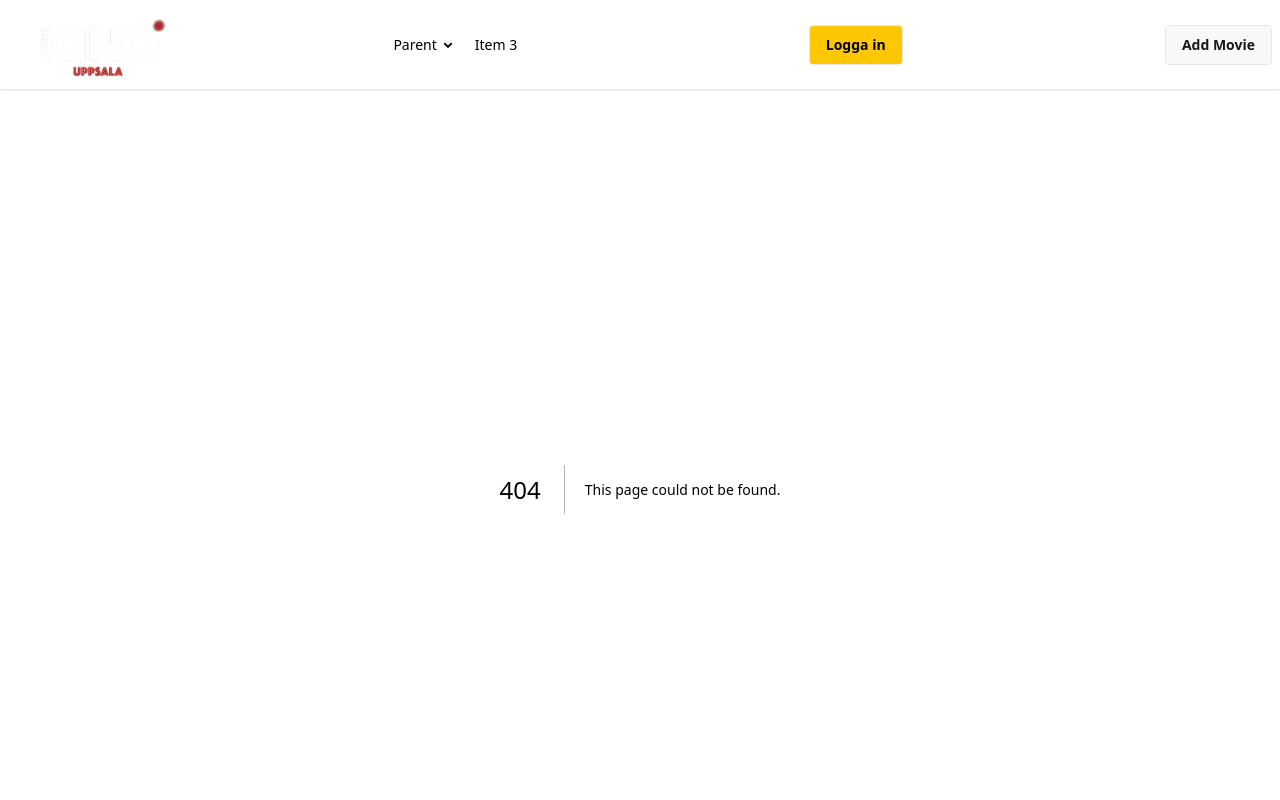
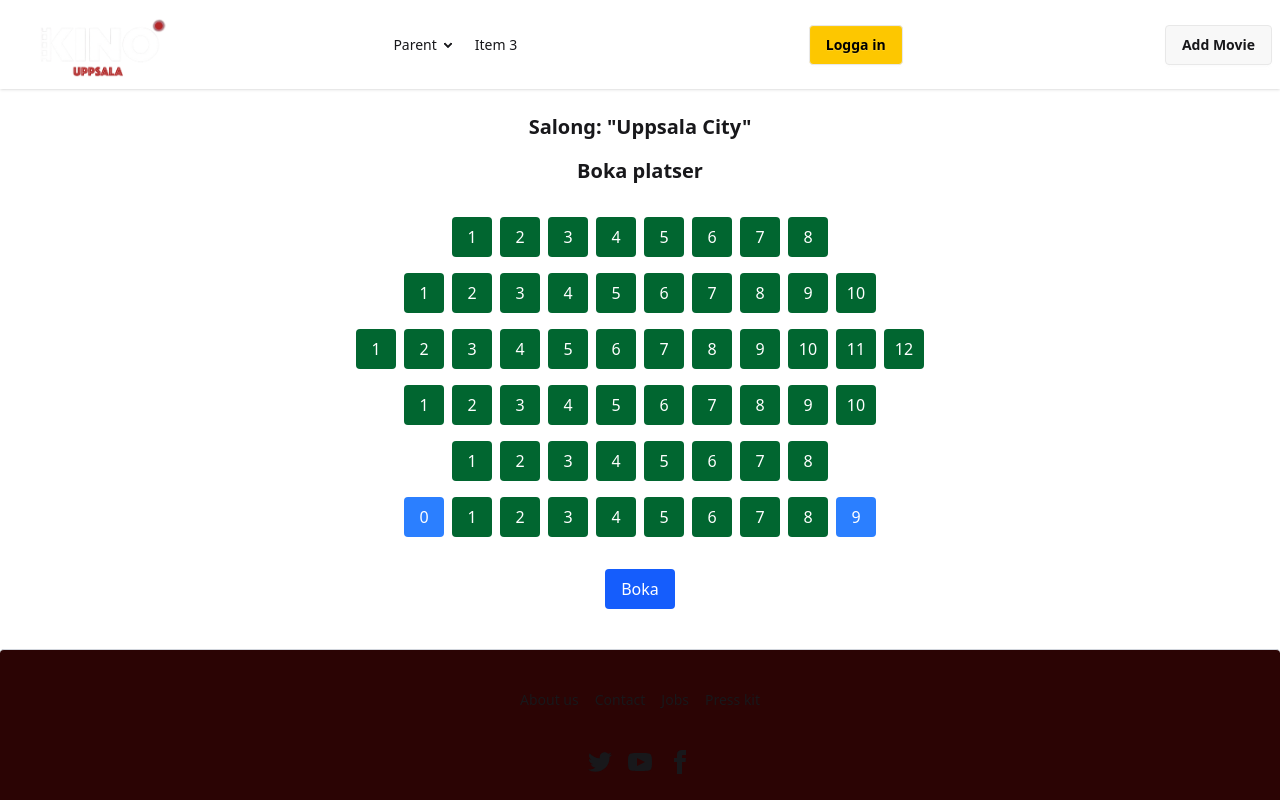
Before and after one commit to alfredbrannare/kino-nextjs-app, a Next.js app: page /auditoriums/city in a window 1280 px wide. Before the commit this address had no page. Shown: the top 800 px of the page. Built offline with nearby package versions, Linux system fonts and the light colour scheme; no server answers; the database is empty.

Commit message:
Renamed small-hall to city

```diff
--- a/src/app/auditoriums/small-hall/page.jsx
+++ b/src/app/auditoriums/city/page.jsx
@@ -3,8 +3,10 @@ import SeatSelector from "src/components/SeatSelector";
 
 const SmallHallPage = () => {
     return (
-        <main className="p-6">
-            <h1 className="text-xl font-bold mb-4">Small Hall - Boka platser</h1>
+        <main className="p-6 text-center">
+            <h1 className="text-xl font-bold mb-4">Salong: "Uppsala City"</h1>
+            <h2 className="text-xl font-bold mb-4">Boka platser</h2>
+
             <SeatSelector
                 movieId="123"
                 screeningTime="2025-05-10 18:00"
```
